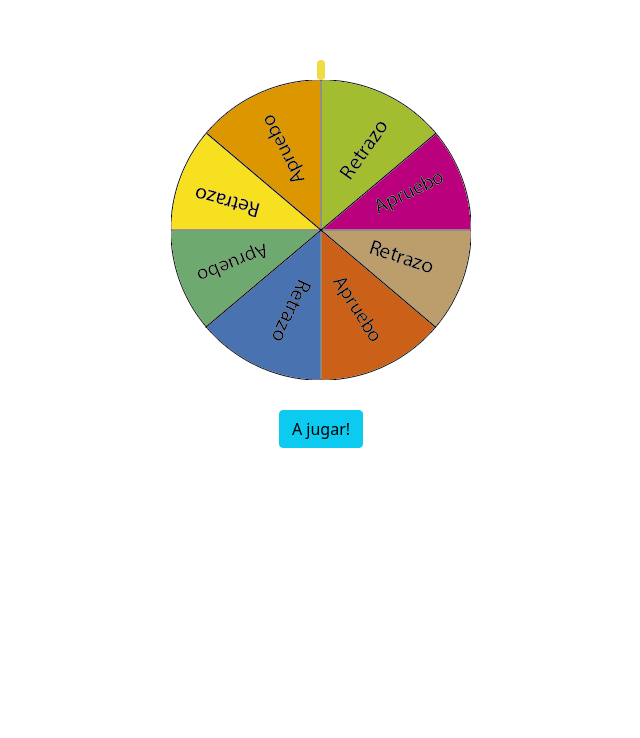
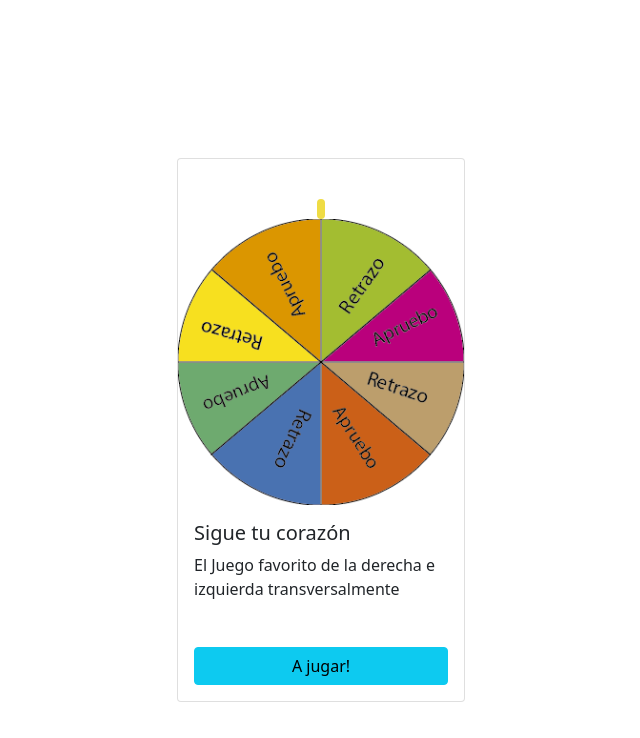
Before and after one commit to nocivescience/ruleta_politica, a plain HTML site: page index.html in a window 1280 px wide. Shown: the whole page, without its empty margins (319-959 px from the left). Drawn offline with nearby package versions, Linux system fonts and the light colour scheme.

Commit message:
corregido

```diff
--- a/index.html
+++ b/index.html
@@ -4,11 +4,16 @@
     <link href="https://cdn.jsdelivr.net/npm/bootstrap@5.0.2/dist/css/bootstrap.min.css" rel="stylesheet" integrity="sha384-EVSTQN3/azprG1Anm3QDgpJLIm9Nao0Yz1ztcQTwFspd3yD65VohhpuuCOmLASjC" crossorigin="anonymous">
     <link rel="stylesheet" href="./style.css">
     <body>
-        <div class="container">
+        </div>
+        <div class="card" style="width: 18rem;">
             <div class="index"></div>
-            <img src="./ruleta-01.png" alt="acá va algo" class="wheel">
-            <button class="btn btn-info">A jugar!</button>
-        </div>
+            <img src="./ruleta-01.png" class="card-img-top wheel" alt="...">
+            <div class="card-body">
+                <h5 class="card-title">Sigue tu corazón</h5>
+                <p class="card-text">El Juego favorito de la derecha e izquierda transversalmente</p>
+                <button class="btn btn-info">A jugar!</button>
+            </div>
+          </div>
     </body>
     <script src="https://cdn.jsdelivr.net/npm/bootstrap@5.0.2/dist/js/bootstrap.bundle.min.js" integrity="sha384-MrcW6ZMFYlzcLA8Nl+NtUVF0sA7MsXsP1UyJoMp4YLEuNSfAP+JcXn/tWtIaxVXM" crossorigin="anonymous"></script>
     <script src="./script.js"></script>
--- a/style.css
+++ b/style.css
@@ -1,3 +1,8 @@
+body{
+    display: flex;
+    justify-content: center;
+    align-items: center;
+}
 .blur{
     animation:  blur 10s;
 }
@@ -16,13 +21,14 @@
     box-shadow: 2px 2px 9 px rgba(250, 235, 215, 0.614);
     animation: own-background 10s linear infinite;
 }
-.container{
+.card{
     display: flex;
     flex-direction: column;
     justify-content: center;
     align-items: center;
     transform: scale(1);
     margin-top: 60px;
+    padding-top: 40px;
 }
 @keyframes own-background{
     0%,100% {background-color: red;}
@@ -32,10 +38,6 @@
     80% {background-color:violet}
 }
 .btn{
-    margin-top:30px
+    margin-top:30px;
+    width:100%;
 }
-@media only screen and(max-width:500px){
-    .container{
-        transform: scale(2);
-    }
-}
```
